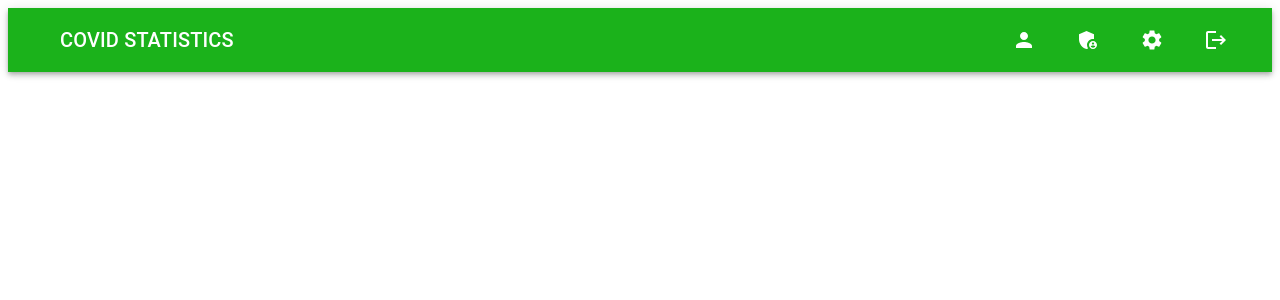
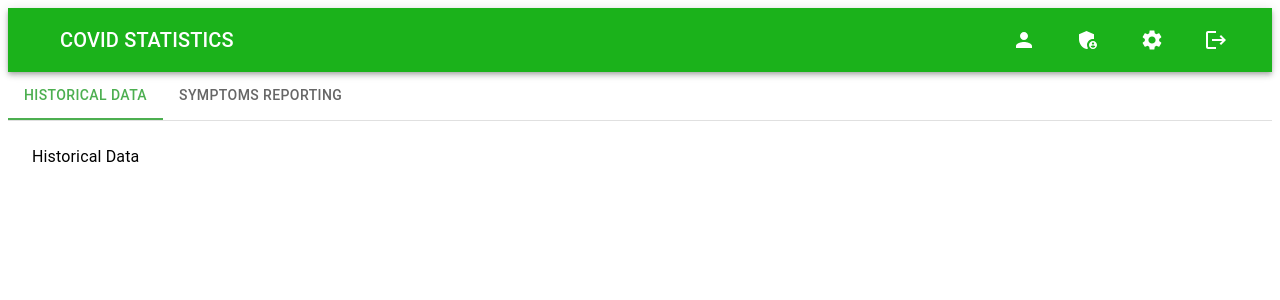
Before and after one commit to SantiagoCalderon1999/covid-app, a React (Create React App) app: page / in a window 1280 px wide. Shown: the top 300 px of the page. Built offline with nearby package versions, Linux system fonts and the light colour scheme.

Commit message:
Created tabs with empty information

```diff
--- a/package.json
+++ b/package.json
@@ -13,6 +13,7 @@
     "react": "^18.2.0",
     "react-dom": "^18.2.0",
     "react-scripts": "5.0.1",
+    "react-theme-provider": "^0.1.3",
     "react-tooltip": "^4.2.21",
     "web-vitals": "^2.1.4"
   },
--- a/src/components/App.js
+++ b/src/components/App.js
@@ -1,10 +1,17 @@
 import React from 'react';
-import MenuBar from './MenuBar';
-
+import MenuBar from './Menu/MenuBar';
+import TabMenu from './Tab/TabMenu';
+import {ThemeProvider} from '@mui/material/styles';
+import theme from './Theme';
 class App extends React.Component{
     render(){
         return(
-        <div><MenuBar/></div>
+        <ThemeProvider theme={theme}>
+            <div>
+                <MenuBar/>
+                <TabMenu/>
+            </div>
+        </ThemeProvider>
         );
     }
 }
--- a/src/components/MenuBar.js
+++ b/src/components/Menu/MenuBar.js
@@ -8,7 +8,7 @@ import LogoutIcon from '@mui/icons-material/Logout';
 import PersonIcon from '@mui/icons-material/Person';
 import AdminPanelSettingsIcon from '@mui/icons-material/AdminPanelSettings';
 import SettingsIcon from '@mui/icons-material/Settings';
-import MenuElement from './MenuElement'
+import MenuElement from './MenuElement';
 
 const style = {
   bgcolor: "#1bb21b"
--- /dev/null
+++ b/src/components/Tab/TabMenu.js
@@ -0,0 +1,36 @@
+import * as React from 'react';
+import Tab from '@mui/material/Tab';
+import TabPanel from './TabPanel';
+import Box from '@mui/material/Box';
+import Tabs from '@mui/material/Tabs';
+
+
+/**
+ * Places in screen two different tabs
+ * @returns JSX containing the two tabs created
+ */
+function TabMenu() {
+    const [value, setValue] = React.useState(0);
+
+    const handleChange = (event, newValue) => {
+      setValue(newValue);
+    };
+
+    return (
+      <Box sx={{ width: '100%' }}>
+        <Box sx={{ borderBottom: 1, borderColor: 'divider' }}>
+          <Tabs value={value} onChange={handleChange} aria-label="basic tabs example">
+            <Tab label="Historical Data"  />
+            <Tab label="Symptoms reporting"  />
+          </Tabs>
+        </Box>
+        <TabPanel value={value} index={0}>
+          Historical Data
+        </TabPanel>
+        <TabPanel value={value} index={1}>
+          Symptoms reporting
+        </TabPanel>
+      </Box>
+    );
+}
+export default TabMenu;
--- /dev/null
+++ b/src/components/Tab/TabPanel.js
@@ -0,0 +1,37 @@
+import * as React from 'react';
+import PropTypes from 'prop-types';
+import Typography from '@mui/material/Typography';
+import Box from '@mui/material/Box';
+
+/**
+ * Returns the information inside a tab pannel
+ * @param {*} props Properties
+ * @returns JSX handling the tab pannel
+ */
+function TabPanel(props) {
+  const { children, value, index, ...other } = props;
+
+  return (
+    <div
+      role="tabpanel"
+      hidden={value !== index}
+      id={`simple-tabpanel-${index}`}
+      aria-labelledby={`simple-tab-${index}`}
+      {...other}
+    >
+      {value === index && (
+        <Box sx={{ p: 3 }}>
+          <Typography>{children}</Typography>
+        </Box>
+      )}
+    </div>
+  );
+}
+
+TabPanel.propTypes = {
+  children: PropTypes.node,
+  index: PropTypes.number.isRequired,
+  value: PropTypes.number.isRequired,
+};
+
+export default TabPanel;
--- /dev/null
+++ b/src/components/Theme.js
@@ -0,0 +1,16 @@
+import { createTheme } from '@mui/material/styles';
+import { green } from '@mui/material/colors';
+
+const theme = createTheme({
+  palette: {
+    primary: {
+      main: green[500],
+      contrastText: '#fff'
+    },
+    secondary: {
+      main: '#f44336',
+    },
+  },
+  });
+
+export default theme;
```
Also changed, not shown: src/components/Menu/MenuElement.js (renamed from src/components/MenuElement.js), 1 other file (tests, documents, lock files or other folders).
